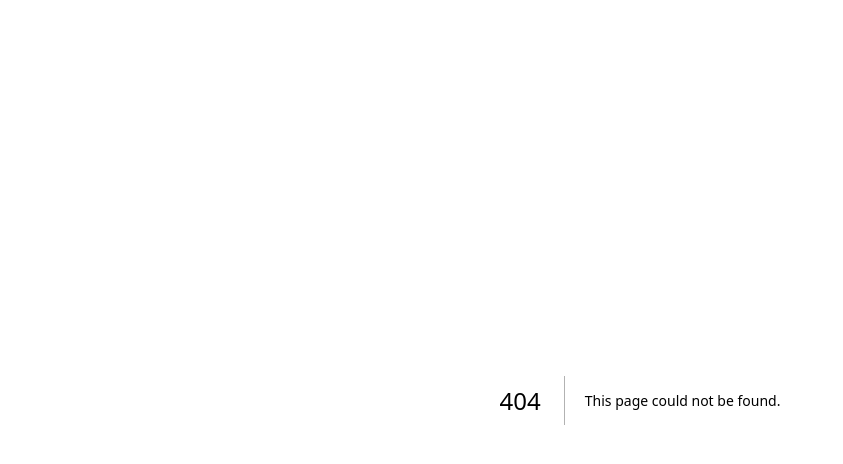
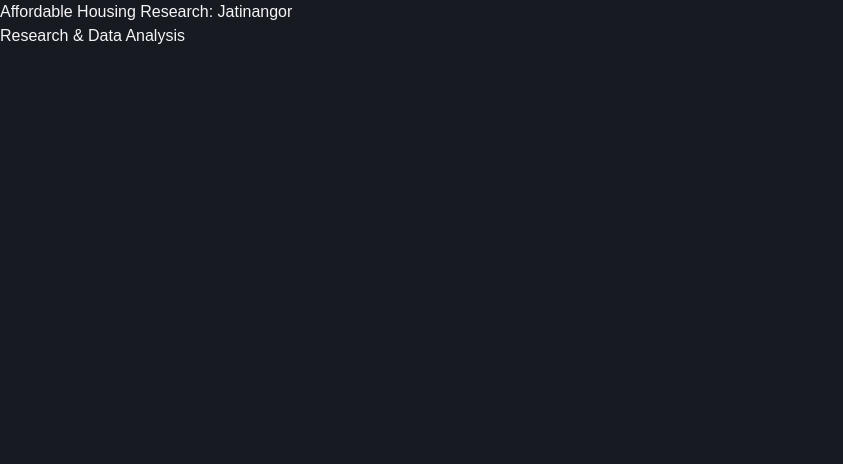
Before and after one commit to AGRAAA/Agra-Web, a Next.js app: page /work/affordable-housing-jatinangor in a window 1280 px wide. Before the commit this address had no page. Shown: the top 464 px of the page, without its empty margins (0-843 px from the left). Built offline with nearby package versions, Linux system fonts and the light colour scheme.

Commit message:
Add AffordableHousingProject component

```diff
--- /dev/null
+++ b/src/app/work/affordable-housing-jatinangor/page.tsx
@@ -0,0 +1,8 @@
+export default function AffordableHousingProject() {
+  return (
+    <main>
+      <h1>Affordable Housing Research: Jatinangor</h1>
+      <p>Research & Data Analysis</p>
+    </main>
+  );
+}
```
